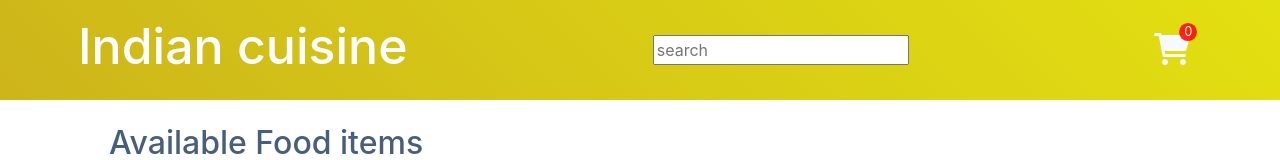
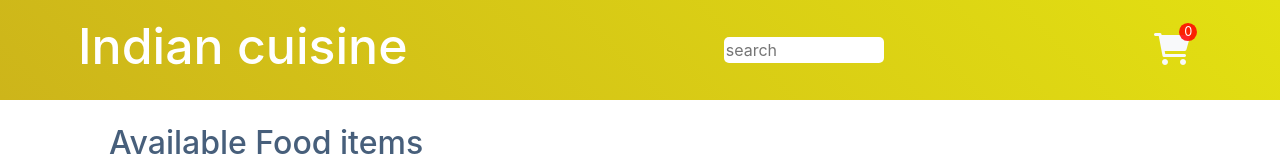
Before and after one commit to gauravpokale-ind/Ecommerce-site, a React (Vite) app: page / in a window 1280 px wide. Shown: the top 160 px of the page. Built offline with nearby package versions, Linux system fonts and the light colour scheme.

Commit message:
add some css

```diff
--- a/src/components/Header.jsx
+++ b/src/components/Header.jsx
@@ -5,21 +5,27 @@ import Container from 'react-bootstrap/Container';
 import Navbar from 'react-bootstrap/Navbar';
 import { NavLink } from 'react-router-dom';
 import { useDispatch, useSelector } from 'react-redux';
-import {searchItm} from '../redux/features/cartSlice'
+// import {searchItm} from '../redux/features/cartSlice'
 
-export default function Header({setQuery}) {
+export default function Header({ setQuery }) {
 
-  const {carts}=useSelector((state)=>state.allCart)
+  const { carts } = useSelector((state) => state.allCart)
   console.log(carts);
+
 
   return (
     <div>
       <Navbar className='header' >
         <Container>
-        <NavLink to='/' className="text-decoration-none text-light px-2">
-          <h1 className='swad'  >Indian cuisine</h1>
-        </NavLink>
-        <div className="search"><input type="text" placeholder='search' onChange={(e)=>setQuery(e.target.value.toLowerCase())}/></div>
+          <NavLink to='/' className="text-decoration-none text-light px-2">
+            <h1 className='swad'  >Indian cuisine</h1>
+          </NavLink>
+          {/* <span className='searchIcn'><i class="fa-solid fa-magnifying-glass"></i></span> */}
+          <div className="search">
+            <input className='searchBx' type="text" placeholder="search"
+              onChange={(e) => setQuery(e.target.value.toLowerCase())}>
+            </input>
+          </div>
           <NavLink to="/cart" className="text-decoration-none text-light mx-2">
             <div id='ex4'>
               <span className='p1 fa-stack fa-2x has-badge' data-count={carts.length}>
--- a/src/components/header.css
+++ b/src/components/header.css
@@ -1,10 +1,30 @@
 .header {
     position: sticky;
+    width: 100%;
     height: 100px;
     background-Image: linear-gradient(45deg, rgb(205, 181, 26), rgb(227, 224, 17));
+    margin-right: 0%;
 }
 
 .swad {
     color: white;
     font-size: 50px;
 }
+
+.search{
+    width:10%;
+    flex: right;
+    border-radius: 10px;
+}
+
+.searchBx{
+    border-radius: 5px;
+    width:10rem;
+    flex: right;
+    border: none;
+}
+
+.searchIcn{
+    float: right;
+    margin-right: -300px;
+}
```
